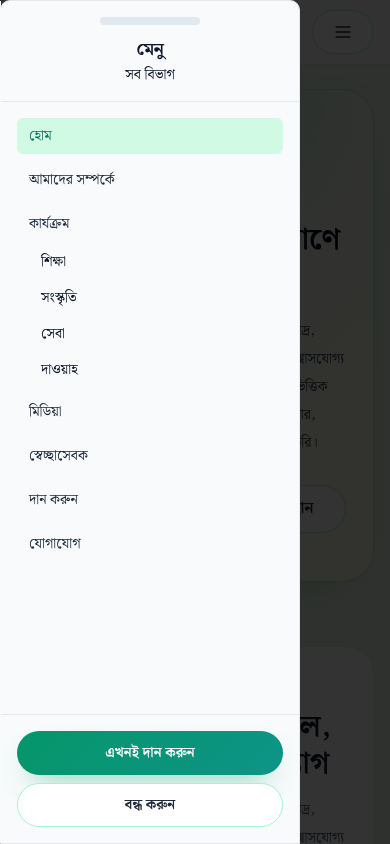
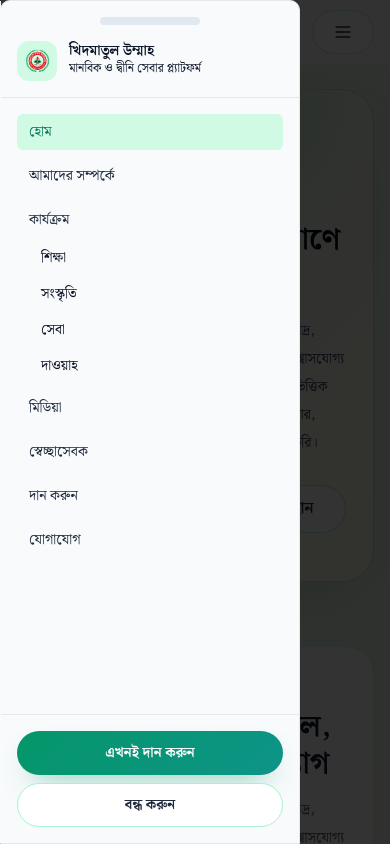
Before and after one commit to abdullah107189/khedmatul_ummah_faundation_client_side, a Next.js app: page / in a window 390 px wide. Both pictures are taken after a click on the button 343 px from the left and 32 px from the top of the page. Shown: the top 844 px of the page. Built offline with nearby package versions, Linux system fonts and the light colour scheme.

Commit message:
update navber

```diff
--- a/src/components/layout/Navbar.tsx
+++ b/src/components/layout/Navbar.tsx
@@ -34,7 +34,8 @@ export default function Navbar() {
       <div className="container-app flex h-16 items-center justify-between">
 
         {/* Logo */}
-        <Link href="/" className="flex items-center gap-3">
+       {/* Logo */}
+                  <Link href="/" className="flex items-start gap-3">
                     <div className="flex h-10 w-10 items-center justify-center rounded-xl bg-emerald-100">
                       <Image
                         src="/ummah_logo.svg"
@@ -43,7 +44,7 @@ export default function Navbar() {
                         height={26}
                       />
                     </div>
-          <div className="hidden sm:block leading-tight">
+                    <div className="leading-tight text-start">
                       <p className="text-sm font-semibold text-slate-900">
                         খিদমাতুল উম্মাহ
                       </p>
@@ -123,8 +124,25 @@ export default function Navbar() {
 
                 {/* Header */}
                 <DrawerHeader className="border-b">
-                  <DrawerTitle>মেনু</DrawerTitle>
-                  <DrawerDescription>সব বিভাগ</DrawerDescription>
+                  {/* Logo */}
+                  <Link href="/" className="flex items-start gap-3">
+                    <div className="flex h-10 w-10 items-center justify-center rounded-xl bg-emerald-100">
+                      <Image
+                        src="/ummah_logo.svg"
+                        alt="খিদমাতুল উম্মাহ"
+                        width={26}
+                        height={26}
+                      />
+                    </div>
+                    <div className="leading-tight text-start">
+                      <p className="text-sm font-semibold text-slate-900">
+                        খিদমাতুল উম্মাহ
+                      </p>
+                      <p className="text-xs text-muted-foreground">
+                        মানবিক ও দ্বীনি সেবার প্ল্যাটফর্ম
+                      </p>
+                    </div>
+                  </Link>
                 </DrawerHeader>
 
                 {/* Scrollable Links */}
```
Lines whose indentation alone changed are shown as unchanged.
